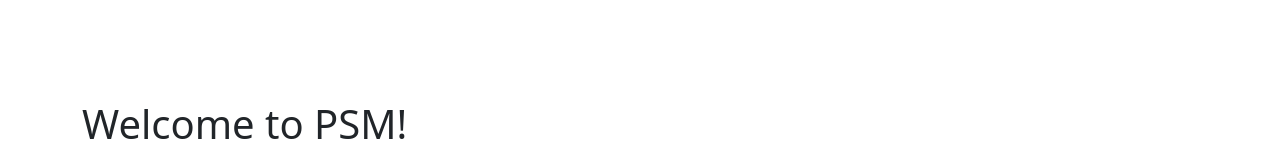
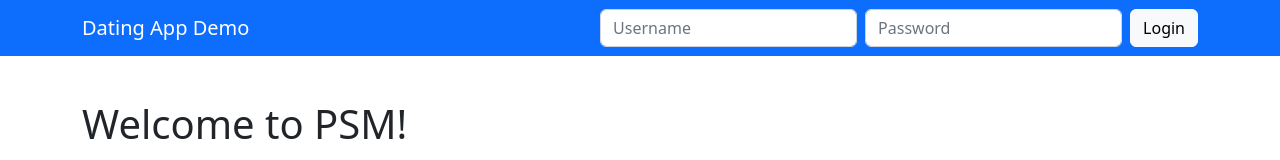
Before and after one commit to giang1510/ProjectPSM, an Angular app in the folder webClient/: page / in a window 1280 px wide. Shown: the top 160 px of the page. Built offline with nearby package versions, Linux system fonts and the light colour scheme; no server answers.

Commit message:
Main|webClient|Add simple navigation bar with simple login feature

```diff
--- a/webClient/src/app/app.component.html
+++ b/webClient/src/app/app.component.html
@@ -1,3 +1,5 @@
+<app-nav></app-nav>
+
 <div class="container" style="margin-top: 100px">
   <router-outlet></router-outlet>
 </div>
--- a/webClient/src/app/app.component.ts
+++ b/webClient/src/app/app.component.ts
@@ -3,7 +3,7 @@ import { Component } from '@angular/core';
 @Component({
   selector: 'app-root',
   templateUrl: './app.component.html',
-  styleUrls: ['./app.component.scss']
+  styleUrls: ['./app.component.scss'],
 })
 export class AppComponent {
   title = 'Welcome to PSM';
--- a/webClient/src/app/app.module.ts
+++ b/webClient/src/app/app.module.ts
@@ -3,10 +3,10 @@ import { BrowserModule } from '@angular/platform-browser';
 
 import { AppRoutingModule } from './app-routing.module';
 import { AppComponent } from './app.component';
-import { HomeComponent } from './core/components/home/home.component';
 import { HttpClientModule } from '@angular/common/http';
 import { BrowserAnimationsModule } from '@angular/platform-browser/animations';
 import { FontAwesomeModule } from '@fortawesome/angular-fontawesome';
+import { NavComponent } from './core/components/nav/nav.component';
 
 @NgModule({
     declarations: [AppComponent],
@@ -15,8 +15,8 @@ import { FontAwesomeModule } from '@fortawesome/angular-fontawesome';
         AppRoutingModule,
         HttpClientModule,
         BrowserAnimationsModule,
-        HomeComponent,
-        FontAwesomeModule
+        FontAwesomeModule,
+        NavComponent
     ],
     providers: [],
     bootstrap: [AppComponent]
--- a/webClient/src/app/core/components/home/home.component.ts
+++ b/webClient/src/app/core/components/home/home.component.ts
@@ -1,6 +1,6 @@
 import { Component, OnInit } from '@angular/core';
 import { MembersService } from '../../services/members.service';
-import { Member } from 'src/app/model/member';
+import { Member } from 'src/app/core/models/member';
 import { NgFor } from '@angular/common';
 import { FontAwesomeModule } from '@fortawesome/angular-fontawesome';
 import { faCoffee } from '@fortawesome/free-solid-svg-icons';
@@ -20,7 +20,7 @@ export class HomeComponent implements OnInit{
 
   constructor(private membersService: MembersService){}
   ngOnInit(): void {
-    this.getMembers();
+    // this.getMembers();
   }
 
   // TODO this is just a test - Needs to be removed
--- /dev/null
+++ b/webClient/src/app/core/components/nav/nav.component.html
@@ -0,0 +1,83 @@
+<nav class="navbar navbar-expand-md navbar-dark fixed-top bg-primary">
+  <div class="container">
+    <a class="navbar-brand" routerLink="/" routerLinkActive="active"
+      >Dating App Demo</a
+    >
+    <!-- TODO Implement links -->
+    <!-- <ul class="navbar-nav me-auto mb-2 mb-md-0">
+        <ng-container *ngIf="accountService.currentUser$ | async">
+          <li class="nav-item">
+            <a
+              class="nav-link"
+              [routerLink]="['/', APP_ROUTES.ROUTE_MEMBERS]"
+              routerLinkActive="active"
+              >Matches</a
+            >
+          </li>
+          <li class="nav-item">
+            <a
+              class="nav-link"
+              [routerLink]="['/', APP_ROUTES.ROUTE_LISTS]"
+              routerLinkActive="active"
+              >Lists</a
+            >
+          </li>
+          <li class="nav-item">
+            <a
+              class="nav-link"
+              [routerLink]="['/', APP_ROUTES.ROUTE_MESSAGES]"
+              routerLinkActive="active"
+              >Messages</a
+            >
+          </li>
+        </ng-container>
+        <li class="nav-item">
+          <a class="nav-link" routerLink="/errors" routerLinkActive="active"
+            >Errors</a
+          >
+        </li>
+      </ul> -->
+
+    <div
+      class="dropdown"
+      *ngIf="accountService.currentUser$ | async as user"
+      dropdown
+    >
+      <!-- TODO add user profile pic -->
+      <!-- <img src="{{ user.photoUrl || './assets/user.png' }}" alt="user photo" /> -->
+      <a
+        class="dropdown-toggle text-light text-decoration-none ms-2"
+        dropdownToggle
+        >Welcome {{ user.username | titlecase }}</a
+      >
+      <div class="dropdown-menu" *dropdownMenu>
+        <a class="dropdown-item" routerLink="/member/edit">Edit profile</a>
+        <a class="dropdown-item" (click)="logout()">Logout</a>
+      </div>
+    </div>
+
+    <form
+      *ngIf="!(accountService.currentUser$ | async)"
+      #loginForm="ngForm"
+      class="d-flex"
+      (ngSubmit)="login()"
+      autocomplete="off"
+    >
+      <input
+        name="username"
+        [(ngModel)]="loginUser.username"
+        class="form-control me-2"
+        type="text"
+        placeholder="Username"
+      />
+      <input
+        name="password"
+        [(ngModel)]="loginUser.password"
+        class="form-control me-2"
+        type="password"
+        placeholder="Password"
+      />
+      <button class="btn btn-light" type="submit">Login</button>
+    </form>
+  </div>
+</nav>
--- /dev/null
+++ b/webClient/src/app/core/components/nav/nav.component.ts
@@ -0,0 +1,43 @@
+import { Component } from '@angular/core';
+import { CommonModule } from '@angular/common';
+import { AccountService } from '../../services/account.service';
+import { FormsModule } from '@angular/forms';
+import { LoginUser } from '../../models/loginUser';
+import { AppRoutingModule } from 'src/app/app-routing.module';
+import { BsDropdownModule } from 'ngx-bootstrap/dropdown';
+
+@Component({
+  selector: 'app-nav',
+  standalone: true,
+  imports: [
+    CommonModule,
+    FormsModule,
+    AppRoutingModule,
+    BsDropdownModule
+  ],
+  templateUrl: './nav.component.html',
+  styleUrls: ['./nav.component.scss']
+})
+export class NavComponent {
+  loginUser: LoginUser = {
+    username: '',
+    password: ''
+  };
+
+  constructor(public accountService: AccountService){}
+
+  // TODO implement this
+  login(): void{
+    this.accountService.login(this.loginUser).subscribe({
+      next: _ => {
+
+      },
+      error: error => console.log(error)
+    })
+  }
+
+  // TODO Implement this
+  logout(){
+
+  }
+}
```
Also changed, not shown: webClient/src/app/core/components/nav/nav.component.scss (added), 1 other file (tests, documents, lock files or other folders).
